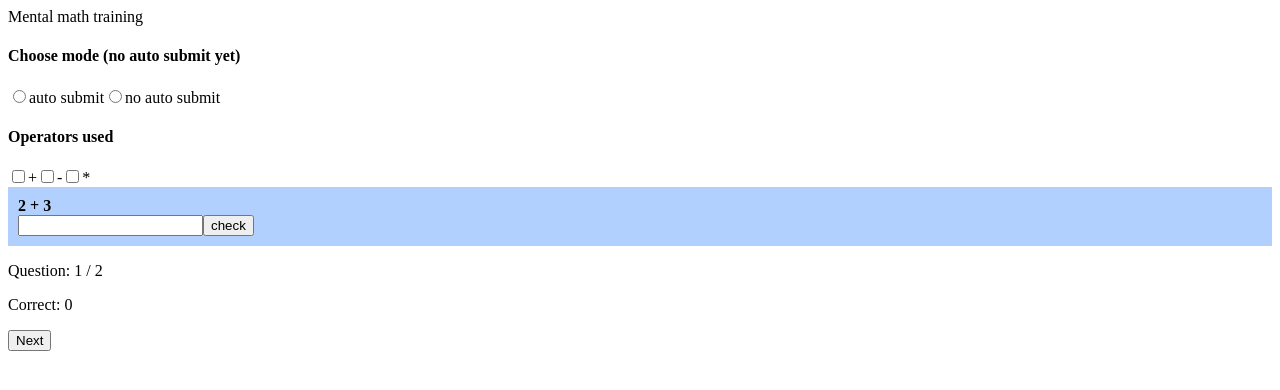
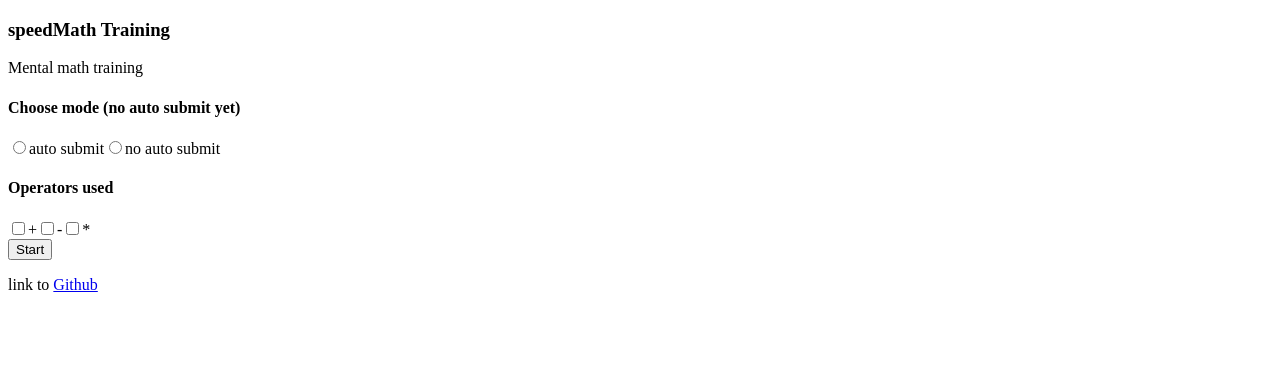
Before and after one commit to ViLP357/speedMathTraining, a React (Vite) app in the folder frontend/speedMathTrainingFrontend/: page / in a window 1280 px wide. Shown: the top 390 px of the page. Built offline with nearby package versions, Linux system fonts and the light colour scheme.

Commit message:
add startbutton and timer

```diff
--- a/frontend/speedMathTrainingFrontend/src/App.tsx
+++ b/frontend/speedMathTrainingFrontend/src/App.tsx
@@ -1,28 +1,37 @@
 import './App.css'
 import { useState } from 'react';
-import type { Operators } from "./types"
+import type { OperatorsStates } from "./types"
 import QuestionArea from './components/QuestionArea';
 
 const App = () => {
   const siteName = "Mental math training";
-  const [operators, setOperators] = useState<Operators>({
+  const [operators, setOperators] = useState<OperatorsStates>({
     addition: false,
     subtraction: false,
     multiplication: false,
   });
+  const [started, setStarted] = useState<boolean>(false);
+
 
   const handleOperatorChange = (e : React.ChangeEvent<HTMLInputElement>) => {
     const {checked} = e.target
-    const operator = e.target.name as keyof Operators
+    const operator = e.target.name as keyof OperatorsStates
     setOperators(prev => ({
       ...prev,
       [operator]: checked
     }))
   }
+  const startGame = () => {
+    if (operators.addition === true || operators.subtraction === true||operators.multiplication === true) {
+    setStarted(true)
+    } else {
+      console.log("valitse ainakin yksi")
+    }
+  }
 
   return (
     <div>
-
+      <h3>speedMath Training</h3>
       {siteName}
       <h4>Choose mode (no auto submit yet)</h4>
       <form >
@@ -40,9 +49,13 @@ const App = () => {
         <input type = "checkbox" name="multiplication" checked={operators.multiplication} onChange={handleOperatorChange}/>*
 
       </form>
+    {!started && <button onClick={startGame}> Start</button>}
+    {started && <QuestionArea acceptedOperators ={operators} setStarted = {setStarted}/>}
+    <p>link to <a href="https://github.com/ViLP357/speedMathTraining">Github</a> </p>
 
-    <QuestionArea acceptedOperators ={operators}/>
+
     </div>
+
   )
 }
 
--- a/frontend/speedMathTrainingFrontend/src/components/QuestionArea.tsx
+++ b/frontend/speedMathTrainingFrontend/src/components/QuestionArea.tsx
@@ -1,14 +1,16 @@
-import type { Question,QuestionAreaProps } from "../types"
+import type { Question,QuestionAreaProps, Operator } from "../types"
 import { useState } from 'react'
 import React from 'react';
 import QuestionForm from "./QuestionForm";
+import Timer from "./Timer"
+import styles from '../mystyle.module.css';
 
 
 const nextQuestion =  (setQuestionNumber : React.Dispatch<React.SetStateAction<number>>, questionNumber : number) => {
   setQuestionNumber(questionNumber + 1)
 }
 
-const generateQuestion = (operators : string[]) => {
+const generateQuestion = (operators : Operator[]) => {
   const q = {
     val1: Math.floor(Math.random()*10),
     val2: Math.floor(Math.random()*10),
@@ -17,10 +19,10 @@ const generateQuestion = (operators : string[]) => {
   return q;
 }
 
-const QuestionArea = ({acceptedOperators} : QuestionAreaProps) => {
+const QuestionArea = ({acceptedOperators, setStarted} : QuestionAreaProps) => {
   console.log(`acc ${acceptedOperators}`);
 
-  const operators: string[] = []
+  const operators: Operator[] = [];
   //"+", "-", "*"
   const handleAnswer = (isCorrect : boolean) => {
     if (isCorrect) {
@@ -31,10 +33,12 @@ const QuestionArea = ({acceptedOperators} : QuestionAreaProps) => {
   const restart = () => {
     setQuestionNumber(0)
     setCorrect(0)
+    setStarted(false)
   }
 
     const [questionNumber, setQuestionNumber] = useState<number>(0);
     const [correct, setCorrect] = useState<number>(0);
+     const [seconds, setSeconds ] = useState<number>(0);
 
     const questionList: Question[] = [
     {
@@ -65,12 +69,13 @@ const QuestionArea = ({acceptedOperators} : QuestionAreaProps) => {
       questionList.push(generateQuestion(operators));
     }
   }
-  console.log(operators)
-  console.log(`Questions ${questionList}`)
+  //console.log(operators)
+  //console.log(`Questions ${questionList}`)
 
   if (questionNumber<questionList.length) {
     return (
           <div>
+           <Timer seconds = {seconds} setSeconds = {setSeconds}/>
             <QuestionForm question = {questionList[questionNumber]}  onAnswer = {handleAnswer}/>
             <p>Question: {questionNumber+1} / {questionList.length}</p>
             <p>Correct: {correct}</p>
@@ -79,13 +84,17 @@ const QuestionArea = ({acceptedOperators} : QuestionAreaProps) => {
     )
   }
   return (
-    <div>
+    <div className={styles.results}>
       <p>Results</p>
-      You got {correct} questions correct
+      You got {correct} questions of {questionList.length} correct
       <button onClick={restart}>Restrt</button>
+      <br></br>
+      {Math.floor(seconds/60).toString().padStart(2, "0")}:{Math.floor(seconds%60).toString().padStart(2, "0")}
+
     </div>
 
   )
 }
 
 export default QuestionArea
+ //
--- /dev/null
+++ b/frontend/speedMathTrainingFrontend/src/components/Timer.tsx
@@ -0,0 +1,25 @@
+import { useEffect } from "react";
+import type { TimerProps } from "../types";
+
+const Timer = ({seconds, setSeconds} : TimerProps) => {
+
+
+    useEffect(() => {
+        const timer = setInterval(() => {
+            setSeconds(prev => prev+1);
+        }, 1000)
+        return () => clearInterval(timer)
+    }, [])
+
+    const min = Math.floor(seconds/60)
+    const sec = seconds%60
+
+
+    return (
+        <div>
+            {min.toString().padStart(2, "0")}:{sec.toString().padStart(2, "0")}
+        </div>
+    )
+}
+
+export default Timer
--- a/frontend/speedMathTrainingFrontend/src/mystyle.module.css
+++ b/frontend/speedMathTrainingFrontend/src/mystyle.module.css
@@ -16,3 +16,7 @@
     padding: 10px;
     font-weight: bold;
 }
+
+.results {
+    color: #f01010
+}
```
Also changed, not shown: frontend/speedMathTrainingFrontend/src/types.ts (+10 -2 lines).
